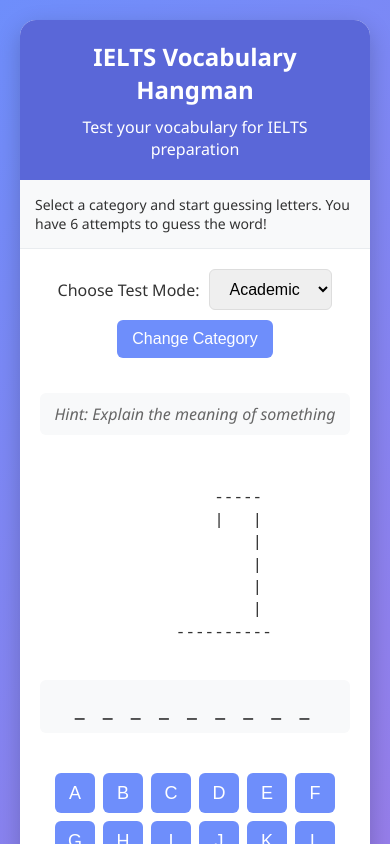
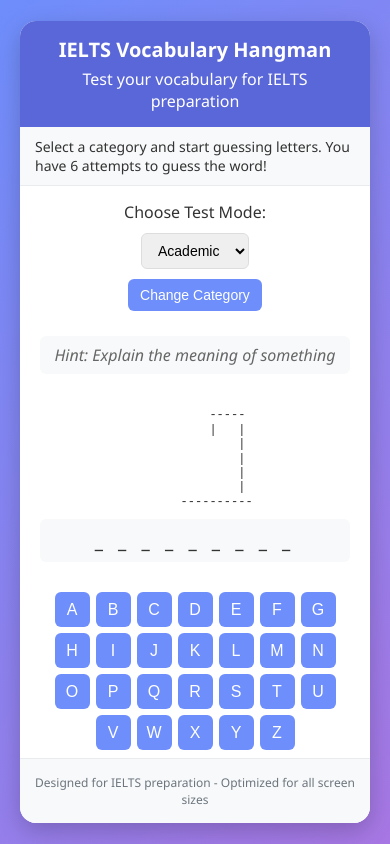
Before and after one commit to CoderinaPurpr/TestPrepSite, a plain HTML site: page index.html in a window 390 px wide. Both pictures are taken after a click on the button "Start Game". Shown: the top 844 px of the page. Drawn offline with Linux system fonts and the light colour scheme.

Commit message:
Improved screen responsiveness

```diff
--- a/index.html
+++ b/index.html
@@ -25,36 +25,43 @@
         .container {
             width: 100%;
             max-width: 800px;
+            max-height: 95vh;
             background: white;
             border-radius: 16px;
             box-shadow: 0 8px 25px rgba(0, 0, 0, 0.2);
             overflow: hidden;
+            display: flex;
+            flex-direction: column;
         }
 
         header {
             background: #5a67d8;
             color: white;
-            padding: 20px;
+            padding: 15px 20px;
             text-align: center;
+            flex-shrink: 0;
         }
 
         h1 {
-            font-size: 28px;
-            margin-bottom: 10px;
+            font-size: 24px;
+            margin-bottom: 5px;
         }
 
         .instructions {
             background: #f8f9fa;
-            padding: 15px;
+            padding: 10px 15px;
             border-bottom: 1px solid #e9ecef;
             font-size: 14px;
+            flex-shrink: 0;
         }
 
         .game-area {
-            padding: 20px;
+            padding: 15px 20px;
             display: flex;
             flex-direction: column;
             align-items: center;
+            overflow-y: auto;
+            flex-grow: 1;
         }
 
         .category-selector {
@@ -62,15 +69,16 @@
             justify-content: center;
             align-items: center;
             gap: 10px;
-            margin-bottom: 20px;
+            margin-bottom: 15px;
             flex-wrap: wrap;
+            flex-shrink: 0;
         }
 
         select, button {
-            padding: 10px 15px;
+            padding: 8px 12px;
             border-radius: 6px;
             border: 1px solid #ddd;
-            font-size: 16px;
+            font-size: 14px;
         }
 
         button {
@@ -93,13 +101,14 @@
         #hint {
             font-style: italic;
             color: #666;
-            margin: 15px 0;
-            min-height: 24px;
+            margin: 10px 0;
+            min-height: 20px;
             text-align: center;
-            padding: 10px;
+            padding: 8px;
             background: #f8f9fa;
             border-radius: 6px;
             width: 100%;
+            flex-shrink: 0;
         }
 
         .hangman-container {
@@ -107,47 +116,51 @@
             flex-direction: column;
             align-items: center;
             width: 100%;
-            margin: 15px 0;
+            margin: 10px 0;
+            flex-shrink: 0;
         }
 
         .hangman-drawing {
-            margin: 15px auto;
-            height: 180px;
+            margin: 10px auto;
+            height: 120px;
             font-family: monospace;
             white-space: pre;
-            font-size: 16px;
-            line-height: 1.4;
+            font-size: 14px;
+            line-height: 1.2;
             text-align: center;
+            flex-shrink: 0;
         }
 
         #word-display {
-            font-size: 32px;
-            letter-spacing: 10px;
-            margin: 20px 0;
+            font-size: 24px;
+            letter-spacing: 8px;
+            margin: 15px 0;
             font-weight: bold;
             color: #333;
-            min-height: 40px;
+            min-height: 35px;
             text-align: center;
-            padding: 10px;
+            padding: 8px;
             background: #f8f9fa;
             border-radius: 6px;
             width: 100%;
+            flex-shrink: 0;
         }
 
         #letters {
             display: flex;
             flex-wrap: wrap;
             justify-content: center;
-            gap: 8px;
-            margin: 20px 0;
+            gap: 6px;
+            margin: 15px 0;
             width: 100%;
             max-width: 600px;
+            flex-shrink: 0;
         }
 
         #letters button {
-            width: 40px;
-            height: 40px;
-            font-size: 18px;
+            width: 35px;
+            height: 35px;
+            font-size: 16px;
             display: flex;
             align-items: center;
             justify-content: center;
@@ -157,24 +170,26 @@
             display: flex;
             justify-content: space-around;
             width: 100%;
-            margin: 20px 0;
-            font-size: 18px;
+            margin: 15px 0;
+            font-size: 16px;
             flex-wrap: wrap;
-            gap: 15px;
+            gap: 10px;
+            flex-shrink: 0;
         }
 
         .game-info > div {
             background: #f8f9fa;
-            padding: 15px;
+            padding: 10px;
             border-radius: 8px;
-            min-width: 150px;
+            min-width: 130px;
             text-align: center;
         }
 
         #reset {
-            padding: 12px 25px;
-            font-size: 18px;
-            margin: 15px 0;
+            padding: 10px 20px;
+            font-size: 16px;
+            margin: 10px 0;
+            flex-shrink: 0;
         }
 
         .hidden {
@@ -195,21 +210,22 @@
 
         footer {
             text-align: center;
-            padding: 20px;
+            padding: 15px;
             background: #f8f9fa;
             border-top: 1px solid #e9ecef;
-            font-size: 14px;
+            font-size: 12px;
             color: #6c757d;
+            flex-shrink: 0;
         }
 
         @media (max-width: 600px) {
             h1 {
-                font-size: 24px;
+                font-size: 20px;
             }
 
             #word-display {
-                font-size: 24px;
-                letter-spacing: 6px;
+                font-size: 20px;
+                letter-spacing: 5px;
             }
 
             .game-info {
@@ -219,6 +235,38 @@
 
             .game-info > div {
                 width: 100%;
+            }
+
+            .hangman-drawing {
+                height: 100px;
+                font-size: 12px;
+            }
+
+            .category-selector {
+                flex-direction: column;
+            }
+        }
+
+        @media (max-height: 700px) {
+            .hangman-drawing {
+                height: 90px;
+                font-size: 12px;
+            }
+
+            #word-display {
+                font-size: 20px;
+                margin: 10px 0;
+            }
+
+            #letters {
+                gap: 4px;
+                margin: 10px 0;
+            }
+
+            #letters button {
+                width: 30px;
+                height: 30px;
+                font-size: 14px;
             }
         }
     </style>
@@ -268,7 +316,7 @@
         </div>
 
         <footer>
-            <p>Designed for IELTS preparation - Deploy to GitHub Pages with a single HTML file</p>
+            <p>Designed for IELTS preparation - Optimized for all screen sizes</p>
         </footer>
     </div>
 
```
